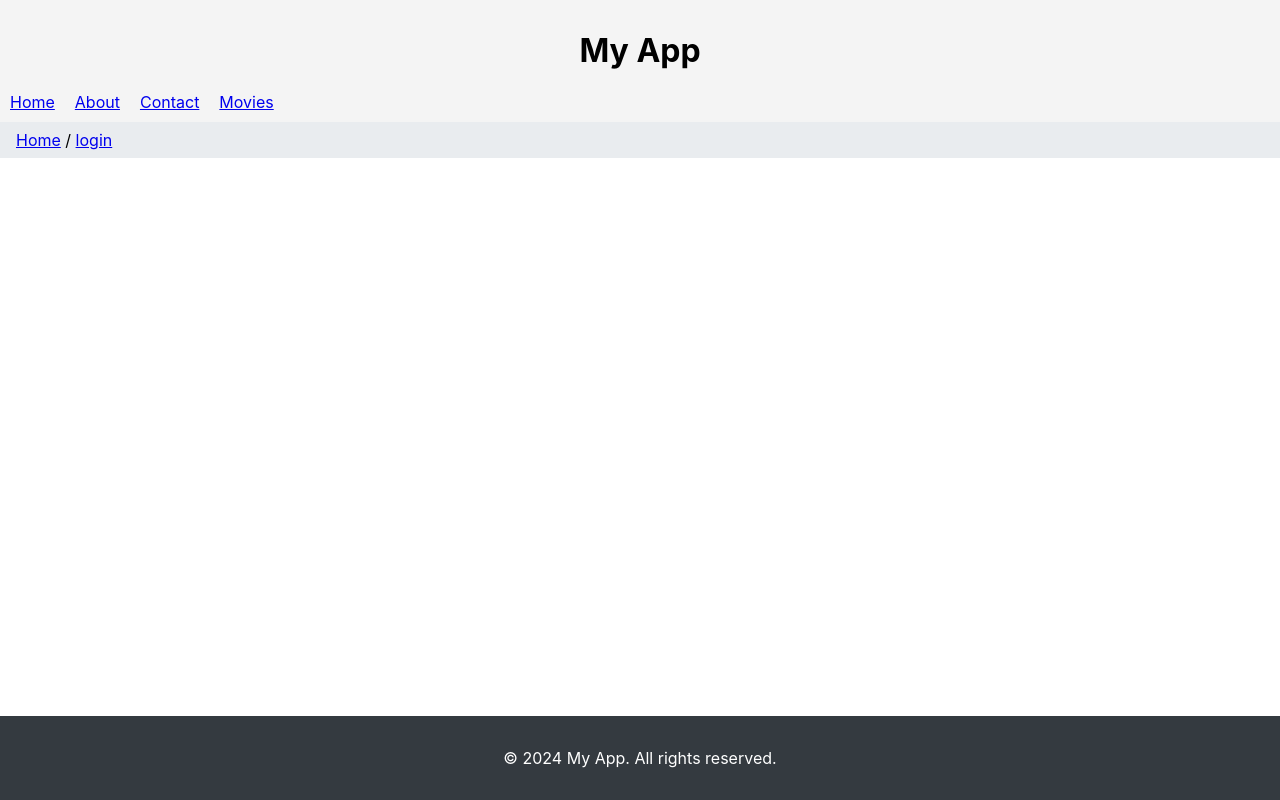
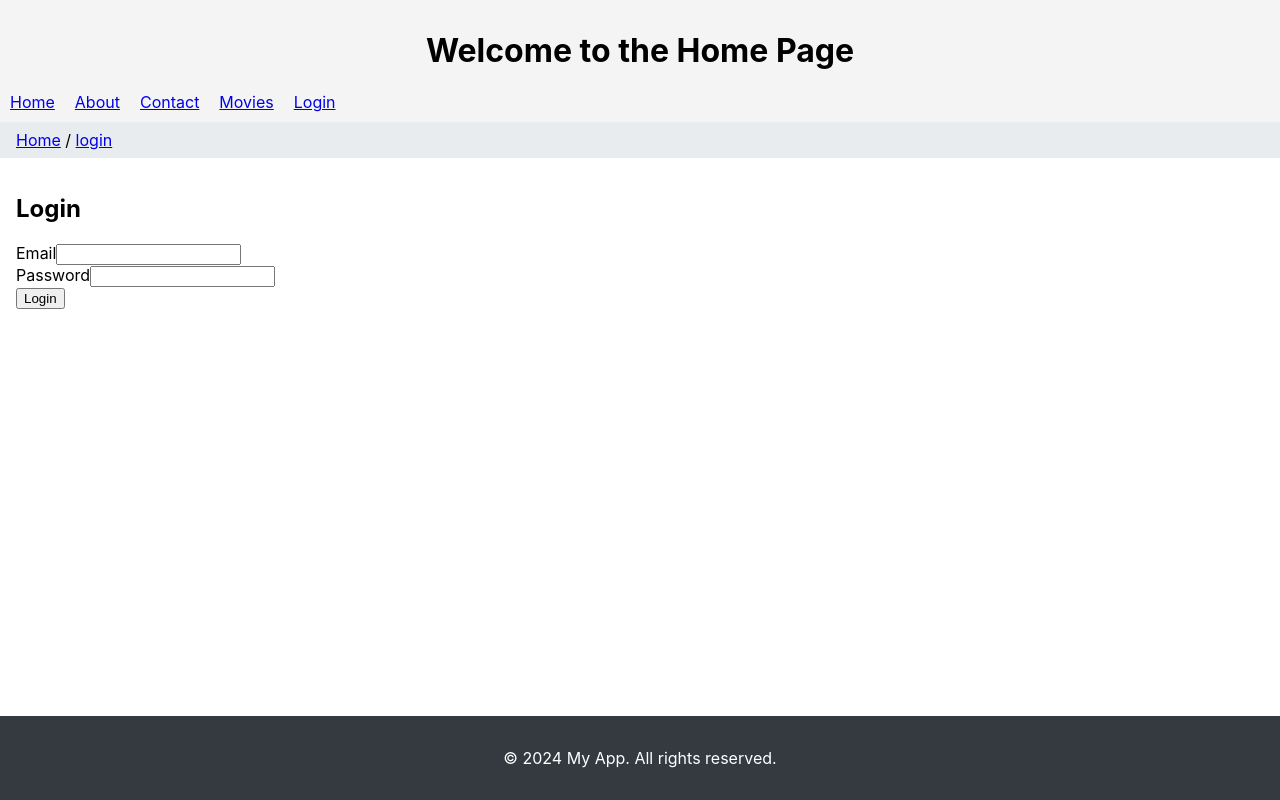
Before and after one commit to jonathanLOlsen/port3, a React (Create React App) app: page /login in a window 1280 px wide. Built offline with nearby package versions, Linux system fonts and the light colour scheme.

Commit message:
added login page

```diff
--- a/src/App.js
+++ b/src/App.js
@@ -1,9 +1,10 @@
 import React from 'react';
-import { BrowserRouter as Router, Routes, Route } from 'react-router-dom';
+import { BrowserRouter as Router, Routes, Route, Link } from 'react-router-dom';
 import MainLayout from './layout/MainLayout';
 import Home from './views/Home';
 import About from './views/About';
 import Movies from './views/Movies'; // Import the Movies page
+import Login from './views/Login';
 import MovieDetail from "./views/MovieDetail";
 
 const App = () => {
@@ -14,6 +15,7 @@ const App = () => {
           <Route path="/" element={<Home />} />
           <Route path="/about" element={<About />} />
           <Route path="/movies" element={<Movies />} /> {/* Add Movies route */}
+          <Route path="/login" element={<Login />} />
         </Routes>
       </MainLayout>
     </Router>
--- a/src/layout/Header.js
+++ b/src/layout/Header.js
@@ -4,12 +4,13 @@ import { Link } from 'react-router-dom'; // Use Link from react-router-dom for n
 const Header = () => {
   return (
     <header className="header" style={{ padding: "10px", background: "#f4f4f4" }}>
-      <h1>My App</h1>
+      <h1>Welcome to the Home Page</h1>
       <nav style={{ display: "flex", gap: "20px" }}>
         <Link to="/">Home</Link>
         <Link to="/about">About</Link>
         <Link to="/contact">Contact</Link>
         <Link to="/movies">Movies</Link> {/* Add Movies link */}
+        <Link to="/login">Login</Link>
       </nav>
     </header>
   );
--- /dev/null
+++ b/src/views/Login.js
@@ -0,0 +1,68 @@
+import React, { useState } from 'react';
+import { useNavigate } from "react-router-dom";
+
+const Login = () => {
+    const [email, setEmail] = useState('');
+    const [password, setPassword] = useState('');
+    const [error, setError] = useState('');
+    const navigate = useNavigate();
+
+    const handleSubmit = async (e) => {
+        e.preventDefault();
+        setError('');
+
+        try{
+            const response = await fetch('http://localhost:5255/api/Users/login', {
+                method: 'POST',
+                headers: {
+                    'Content-Type':'application/json'
+                },
+                body: JSON.stringify({ email, password }),
+            });
+
+
+            if (!response.ok) {
+                const errorMessage = await response.text();
+                throw new Error(errorMessage || 'Login failed');
+            }
+
+            const data = await response.json();
+            alert(data.Message); // Login successful
+            navigate('/dashboard'); // Redirect to dashboard on successful login
+
+        } catch (err) {
+            console.error('Login error:', err);
+            setError(err.message);
+        }
+    };
+
+    return (
+        <div classname="login-container">
+            <h2>Login</h2>
+            <form onSubmit = {handleSubmit}>
+                <div>
+                    <label>Email</label>
+                    <input
+                        type="email"
+                        value={email}
+                        onChange={(e) => setEmail(e.target.value)}
+                        required
+                    />
+                </div>
+                <div>
+                <label>Password</label>
+                    <input
+                        type="password"
+                        value={password}
+                        onChange={(e) => setPassword(e.target.value)}
+                        required
+                    />
+                </div>
+                {error && <p classname = "error">{error}</p>}
+                <button type = "submit" >Login</button>
+            </form>
+        </div>
+    )
+}
+
+export default Login;
```
